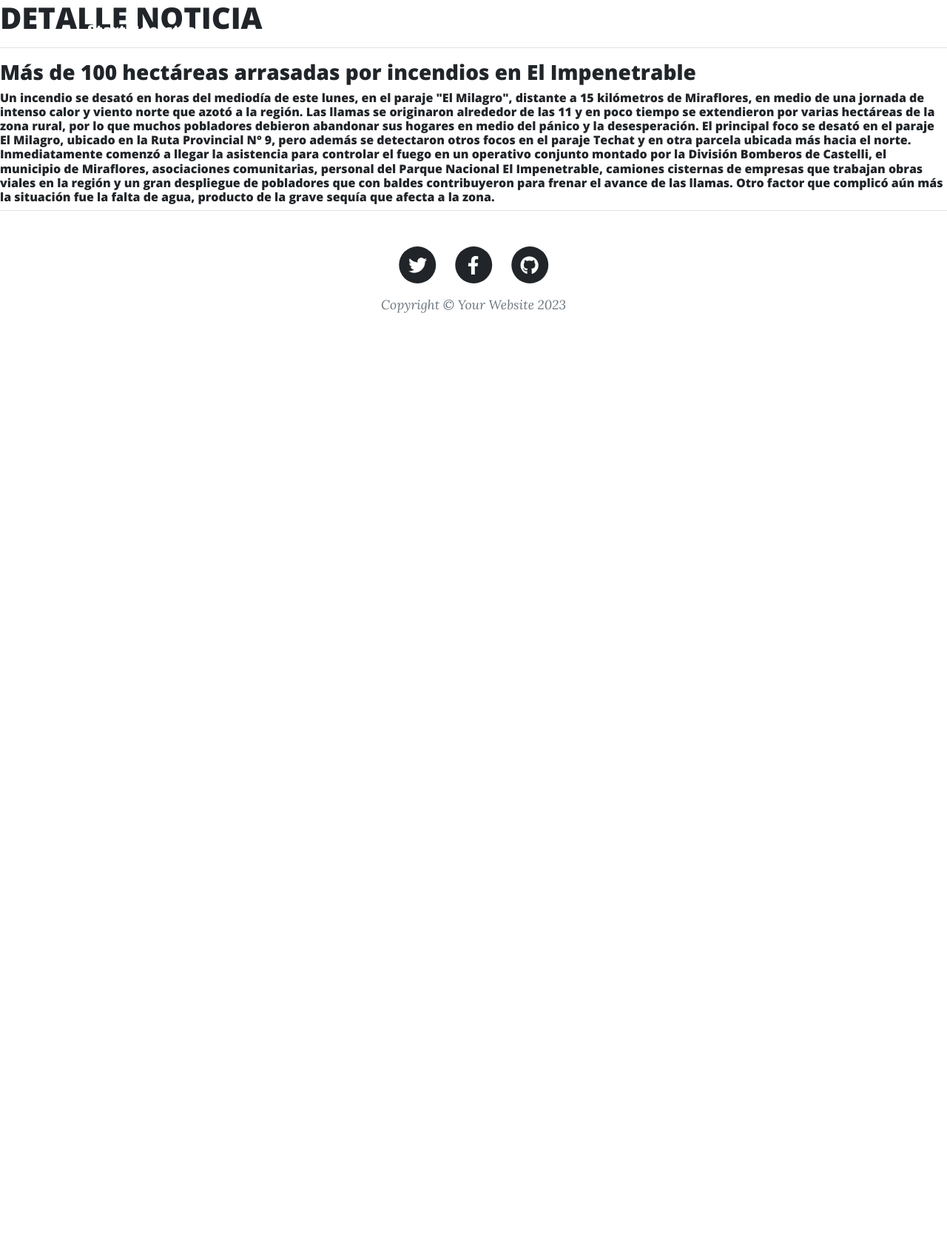
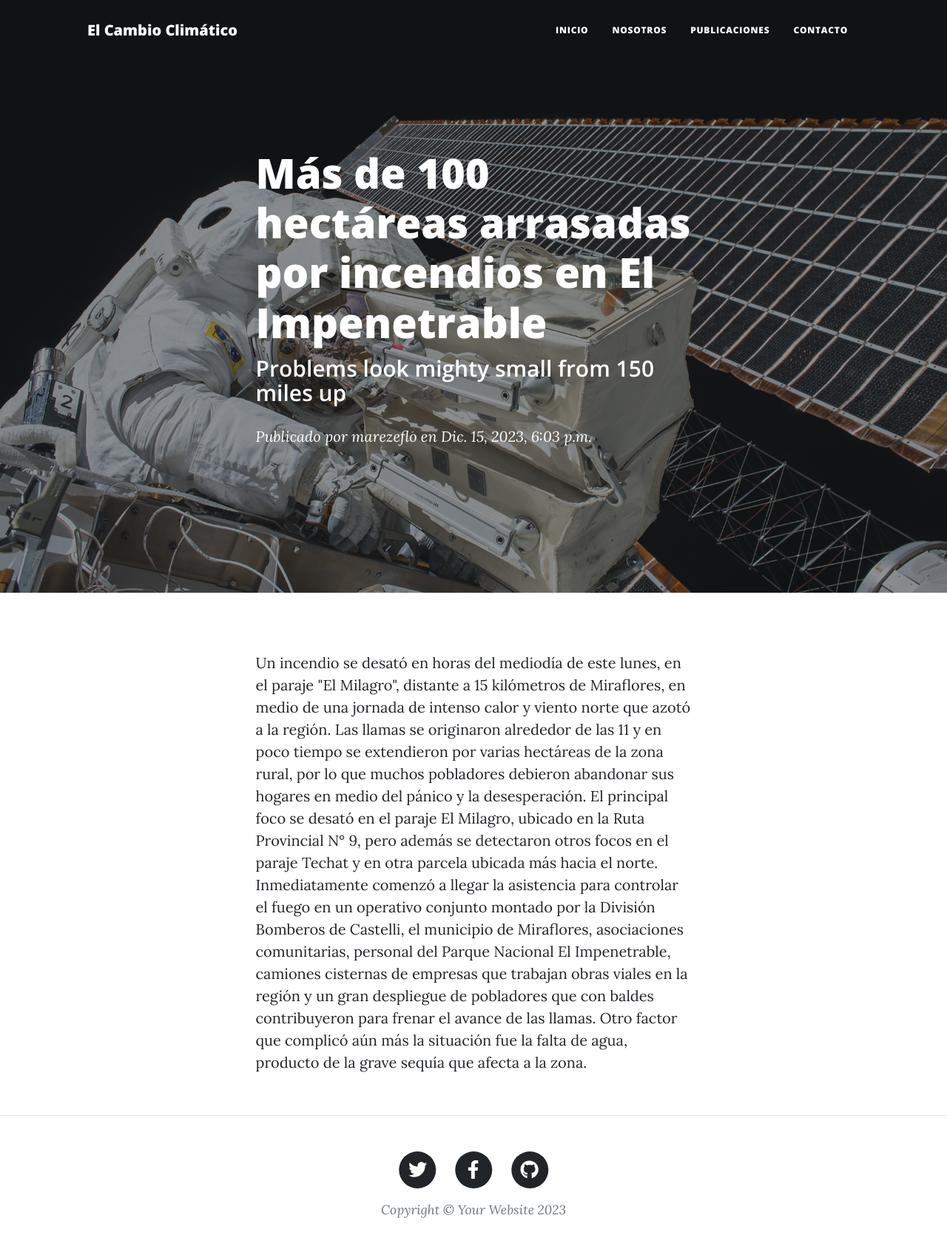
Before and after one commit to marezeflo/informatorio-etapa2-cohorte2-comision1-proyecto, a Django app: page /publicaciones/3/ in a window 1280 px wide. Shown: the whole page at 74% size. Before the commit the page ends 423 px from the top, so only its background shows below. Run offline with Django 3.2, Linux system fonts and the light colour scheme; data comes from the database, SQL or seed files in the repository; both versions use the stored data as it was after the commit; some libraries are stand-ins or nearby versions.

Commit message:
Avance en templates, home, base, publicaciones/home y publicaciones/detalle

```diff
--- a/proyectoDjango/urls.py
+++ b/proyectoDjango/urls.py
@@ -22,7 +22,9 @@ from django.contrib.auth import views as auth
 urlpatterns = [
     path('admin/', admin.site.urls),
     path('', views.home, name='home'),
-    # Apps
+
+    # APPS
+
     path('publicaciones/', include('apps.publicaciones.urls')),
     path('usuarios/', include('apps.usuarios.urls')),
 
--- a/proyectoDjango/views.py
+++ b/proyectoDjango/views.py
@@ -1,4 +1,8 @@
 from django.shortcuts import render
+from apps.publicaciones.models import Publicacion
 
 def home(request):
-    return render(request, 'home.html')
+
+    ultimasTresPublicaciones = Publicacion.objects.order_by('-fechaCreacion')[:3]
+    contexto = {'ultimasTresPublicaciones': ultimasTresPublicaciones }
+    return render(request, 'home.html', contexto)
--- a/templates/base.html
+++ b/templates/base.html
@@ -8,7 +8,7 @@
         <meta name="description" content="" />
         <meta name="author" content="" />
         <title> {% block titulo %} {% endblock titulo %} </title>
-        <link rel="icon" type="image/x-icon" href="../static/assets/favicon.ico" />
+        <link rel="icon" type="image/x-icon" href="../static/img/favicon.ico" />
         <!-- Font Awesome icons (free version)-->
         <script src="https://use.fontawesome.com/releases/v6.3.0/js/all.js" crossorigin="anonymous"></script>
         <!-- Google fonts-->
@@ -19,20 +19,19 @@
     </head>
     <body>
         <!-- Navigation-->
-
         <nav class="navbar navbar-expand-lg navbar-light" id="mainNav">
             <div class="container px-4 px-lg-5">
-                <a class="navbar-brand" href="index.html">Start Bootstrap</a>
+                <a class="navbar-brand" href="index.html">El Cambio Climático</a>
                 <button class="navbar-toggler" type="button" data-bs-toggle="collapse" data-bs-target="#navbarResponsive" aria-controls="navbarResponsive" aria-expanded="false" aria-label="Toggle navigation">
                     Menu
                     <i class="fas fa-bars"></i>
                 </button>
                 <div class="collapse navbar-collapse" id="navbarResponsive">
                     <ul class="navbar-nav ms-auto py-4 py-lg-0">
-                        <li class="nav-item"><a class="nav-link px-lg-3 py-3 py-lg-4" href="index.html">Home</a></li>
-                        <li class="nav-item"><a class="nav-link px-lg-3 py-3 py-lg-4" href="about.html">About</a></li>
-                        <li class="nav-item"><a class="nav-link px-lg-3 py-3 py-lg-4" href="post.html">Sample Post</a></li>
-                        <li class="nav-item"><a class="nav-link px-lg-3 py-3 py-lg-4" href="contact.html">Contact</a></li>
+                        <li class="nav-item"><a class="nav-link px-lg-3 py-3 py-lg-4" href="home.html">Inicio</a></li>
+                        <li class="nav-item"><a class="nav-link px-lg-3 py-3 py-lg-4" href="sobrenosotros.html">Nosotros</a></li>
+                        <li class="nav-item"><a class="nav-link px-lg-3 py-3 py-lg-4" href="../apps/publicaciones/home.html">Publicaciones</a></li>
+                        <li class="nav-item"><a class="nav-link px-lg-3 py-3 py-lg-4" href="contacto.html">Contacto</a></li>
                     </ul>
                 </div>
             </div>
--- a/templates/publicaciones/detalle.html
+++ b/templates/publicaciones/detalle.html
@@ -1,14 +1,37 @@
 {% extends 'base.html' %}
 
-{% block titulo %}El Cambio climático - Publicación {% endblock titulo %}
+{% block titulo %} El Cambio climático - Publicación {% endblock titulo %}
 
 {% block contenido %}
 
 <!-- pub = toda la public -->
-
-<h1>DETALLE NOTICIA</h1>
-<hr>
-<h3>{{pub.titulo}}</h3>
-<h6>{{pub.contenido}}</h6>
+<!-- Page Header-->
+<header class="masthead" style="background-image: url('assets/img/post-bg.jpg')">
+    <div class="container position-relative px-4 px-lg-5">
+        <div class="row gx-4 gx-lg-5 justify-content-center">
+            <div class="col-md-10 col-lg-8 col-xl-7">
+                <div class="post-heading">
+                    <h1>{{pub.titulo}}</h1>
+                    <h2 class="subheading">Problems look mighty small from 150 miles up</h2>
+                    <span class="meta">
+                        Publicado por
+                        <a href="#!">{{pub.usuario}}</a>
+                        en {{pub.fechaCreacion}}
+                    </span>
+                </div>
+            </div>
+        </div>
+    </div>
+</header>
+<!-- Post Content-->
+<article class="mb-4">
+    <div class="container px-4 px-lg-5">
+        <div class="row gx-4 gx-lg-5 justify-content-center">
+            <div class="col-md-10 col-lg-8 col-xl-7">
+                <p>{{pub.contenido}}</p>
+            </div>
+        </div>
+    </div>
+</article>
 
 {% endblock contenido %}
```
Also changed, not shown: templates/home.html (+4 -6 lines), templates/publicaciones/home.html (+41 -7 lines), media/publicaciones/JLS7789.jpg (added), media/publicaciones/hijos-1024x640.jpg (added), media/publicaciones/l_21689_1601383596.jpg (added), proyectoDjango/db.sqlite3.
